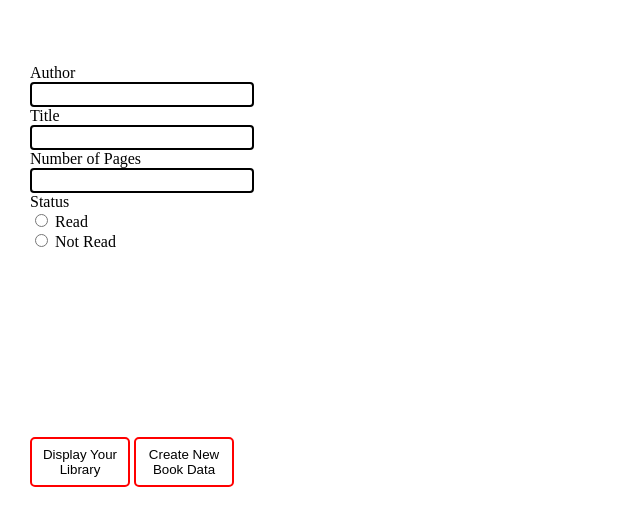
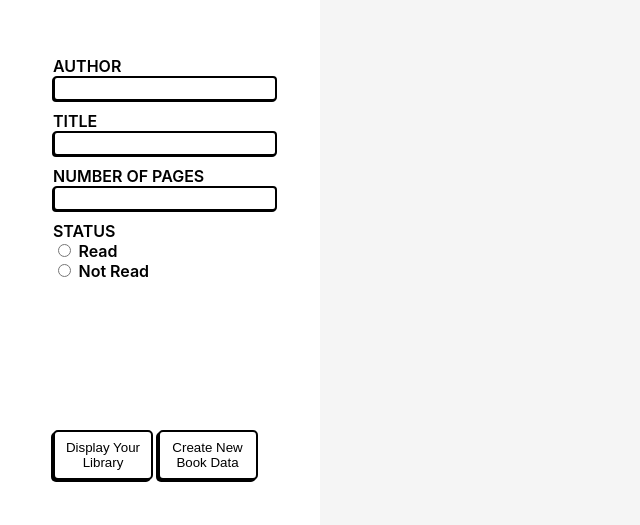
Before and after one commit to askeladd228/library, a plain HTML site: page index.html in a window 1280 px wide. Shown: the part 103-628 px from the top of the page, without its empty margins (0-640 px from the left). Drawn offline with Linux system fonts and the light colour scheme.

Commit message:
Add box shadow and some font style

```diff
--- a/index.html
+++ b/index.html
@@ -4,28 +4,29 @@
     <meta charset="UTF-8">
     <meta http-equiv="X-UA-Compatible" content="IE=edge">
     <meta name="viewport" content="width=device-width, initial-scale=1.0">
-    <title>Document</title>
+    <title>Library</title>
     <script src="script.js" defer></script>
     <link rel="stylesheet" href="style.css">
 </head>
 <body>
   <div class="container">
+      <div class="left">
         <div class="inputs">
             <form id="myForm">
                     <div>
-                  <label for="author">Author</label>
+                      <label for="author">AUTHOR</label>
                       <input type="text" id="author" name="author" required>
                     </div>
                     <div>
-                    <label for="title">Title</label>
+                      <label for="title">TITLE</label>
                       <input type="text" id="title" name="title" required>
                     </div>
                     <div>
-                    <label for="pages">Number of Pages</label>
-                    <input type="text" id="pages" name="pages" required>
+                      <label for="pages">NUMBER OF PAGES</label>
+                      <input type="number" id="pages" name="pages" max="9999" required>
                     </div>
                     <div>
-                    <div>Status</div>
+                      <label>STATUS</label>
                       <div>
                         <input type="radio" id="read" name="drone" value="Read">
                        <label for="read">Read</label>
@@ -42,6 +43,7 @@
           <button class="display">Display Your Library</button>
           <button class="create">Create New Book Data</button>
         </div>
+      </div>
 
     <div class="libraryContainer">
 
--- a/style.css
+++ b/style.css
@@ -1,6 +1,7 @@
 html,body {
   margin: 0;
   height: 100%;
+  font-family: -apple-system, BlinkMacSystemFont, 'Segoe UI', Roboto, Oxygen, Ubuntu, Cantarell, 'Open Sans', 'Helvetica Neue', sans-serif;
 }
 
 .container {
@@ -11,6 +12,15 @@ html,body {
   gap: 20px;
 }
 
+.left {
+  display: grid;
+  grid-template-columns: inhert;
+  grid-template-rows: inherit;
+  grid-row: 1/-1;
+  grid-column: 1;
+  justify-content: center;
+}
+
 .libraryContainer {
   display: grid;
   grid-template-columns: repeat(4, minmax(200px, 1fr));
@@ -18,26 +28,32 @@ html,body {
   gap: 20px;
   grid-column: 2/3;
   grid-row: 1/3;
-  margin-top: 50px;
-  margin-right: 50px;
+  padding: 50px 50px;
+  background-color: whitesmoke;
 }
 
 .display,
-.create {
+.create,
+.toggle {
   outline: none;
-  border: 2px solid red;
+  border: 2px solid black;
   background-color: white;
+  border-radius: 5px;
+  cursor: pointer;
+  transition: 500ms;
   width: 100px;
   height: 50px;
-  border-radius: 5px;
-  cursor: pointer;
+  box-shadow: -2px 2px black;
 }
 
+
 .bookContainer {
-  border: 2px solid black;
+  border: 1px solid black;
   border-radius: 10px;
   padding: 20px;
-
+  background-color: white;
+  box-shadow: -5px 5px;
+  transition: 500ms;
 }
 
 form {
@@ -63,6 +79,7 @@ form > div > input {
   border-radius: 4px;
   border: 2px solid black;
   outline: none;
+  box-shadow: -1px 1px;
 }
 
 .inputs{
@@ -74,9 +91,20 @@ form, .buttons {
   margin-left: 30px;
 }
 
-.toggle {
-  border: 1px solid black;
-  width: 100px;
-  height: 60px;
-  cursor: pointer;
+.display:hover,
+.create:hover,
+.toggle:hover {
+  background-color: black;
+  color: white;
+  transform: scale(1, 1);
+  border-color: black;
 }
+
+.bookContainer:hover{
+  background-color: yellow;
+}
+
+label {
+  margin-top: 10px;
+  font-weight: 600;
+}
```
Lines whose indentation alone changed are shown as unchanged.
